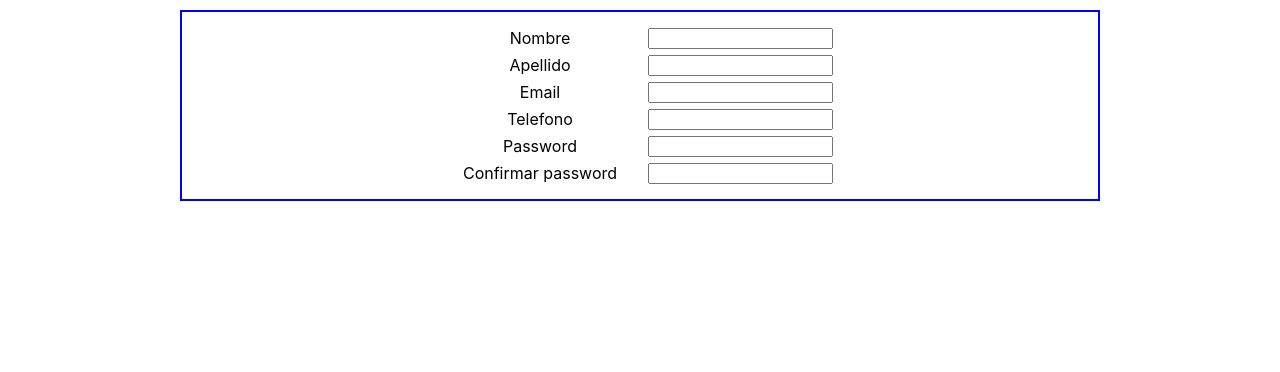
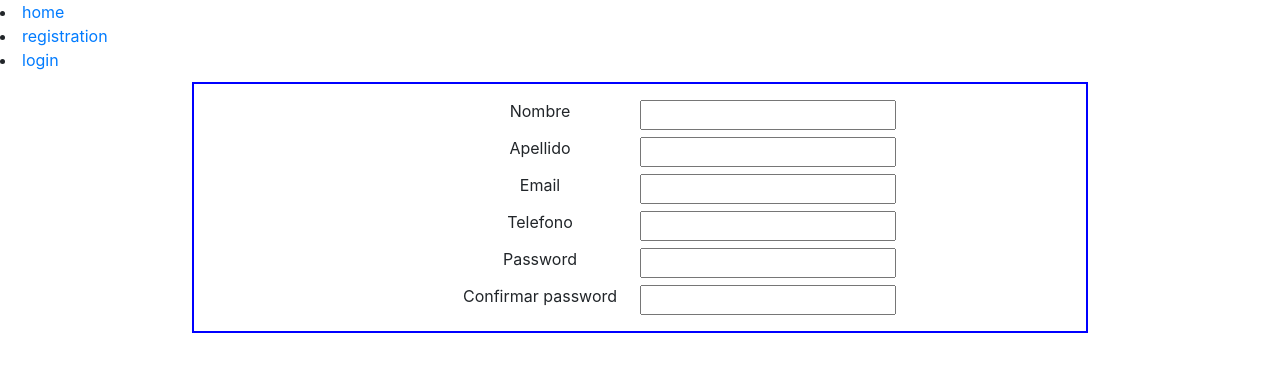
Before and after one commit to tfreilij/utnReact, a React (Create React App) app: page /registration in a window 1280 px wide. Shown: the top 372 px of the page. Built offline with nearby package versions, Linux system fonts and the light colour scheme.

Commit message:
agregue el menu navegable medio pedorro

```diff
--- a/package.json
+++ b/package.json
@@ -7,8 +7,10 @@
     "@testing-library/react": "^9.5.0",
     "@testing-library/user-event": "^7.2.1",
     "axios": "^0.21.0",
+    "bootstrap": "^4.5.3",
     "firebase": "^8.0.0",
     "react": "^16.13.1",
+    "react-bootstrap": "^1.4.0",
     "react-dom": "^16.13.1",
     "react-router": "^5.2.0",
     "react-router-dom": "^5.2.0",
--- a/src/App.js
+++ b/src/App.js
@@ -4,9 +4,11 @@ import Registration from "./components/Registration";
 import Login from "./components/Login";
 import Home from "./components/Home";
 import Product from "./components/Product";
+import Menu from "./components/Menu";
 
 import {BrowserRouter,Route} from "react-router-dom"
 import firebase from './Config/firebase'
+import 'bootstrap/dist/css/bootstrap.min.css';
 
 class App extends Component{
     constructor(props){
@@ -20,11 +22,12 @@ class App extends Component{
           <div>
 
               <BrowserRouter>
+                <Menu />
                   <Route path="/" component={Home} exact />
                   <Route path="/registration" component={Registration} exact />
                   <Route path="/login" component={Login} exact />
                   <Route path="/product/:id" component={Product} exact />
-                  <Route path="/home" component={Home} exact />
+
               </BrowserRouter>
 
             </div>
--- /dev/null
+++ b/src/components/Menu.js
@@ -0,0 +1,23 @@
+import React from 'react';
+import {Link} from "react-router-dom";
+
+function Menu(props) {
+
+    const menu = [
+        {name:"home", route: "/"},
+        {name:"registration", route: "/registration"},
+        {name:"login", route: "/login"}
+    ]
+
+
+    return (
+    <>
+        {
+            menu.map(route => <li><Link to={route.route}>{route.name}</Link></li>)
+        }
+    </>
+    )
+
+}
+
+export default Menu;
--- a/src/components/ProductDisplay.js
+++ b/src/components/ProductDisplay.js
@@ -42,7 +42,7 @@ function ProductDisplay(props) {
                     Comprar
                 </button>
 
-                <Link to={'/home'}>
+                <Link to={'/'}>
                     <button style={{margin:"auto"}}>
                         Volver
                     </button>
```
